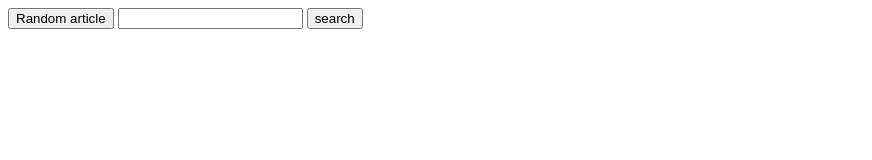
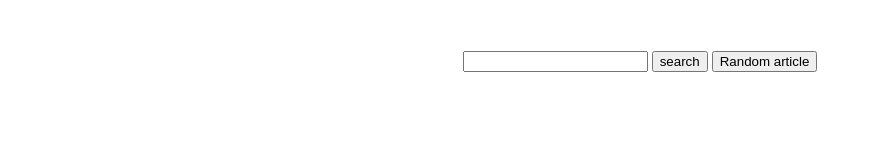
Before and after one commit to ianrosedev/wiki-viewer, a plain HTML site: page index.html in a window 1280 px wide. Shown: the whole page, without its empty margins (0-872 px from the left). Drawn offline with nearby package versions, Linux system fonts and the light colour scheme.

Commit message:
Both button and auto-fill working

```diff
--- a/index.html
+++ b/index.html
@@ -9,9 +9,11 @@
   <body>
     <div id="main-content">
       <div id="main-text">
-        <button id="random">Random article</button>
-        <input id="searchterm">
-        <button id="search">search</button>
+        <div id="test">
+          <input id="search-term">
+          <button id="search">search</button>
+          <button id="random">Random article</button>
+        </div>
         <div id="results"></div>
       </div
     </div>
--- a/script.js
+++ b/script.js
@@ -1,7 +1,7 @@
  $(function() {
   // Search Wikipedia
-  $("#searchterm").keyup(function(e) {
-    var q = $("#searchterm").val();
+  $("#search, #search-term").on('click keyup', function(e) {
+    var q = $("#search-term").val();
     $.getJSON("http://en.wikipedia.org/w/api.php?callback=?",
       {
         srsearch: q,
@@ -11,8 +11,8 @@
       },
     function(data) {
       $("#results").empty();
-      $("#results").append("<p>Results for <b>" + q + "</b></p>");
-      $.each(data.query.search, function(i,item){
+      $("#results").append("<h3>Results for: <b>" + q + "</b></h3>");
+      $.each(data.query.search, function(i, item){
       $("#results").append("<div><a href='http://en.wikipedia.org/wiki/" + encodeURIComponent(item.title) + "'>" + item.title + "</a><br>" + item.snippet + "<br><br></div>");
       });
     });
--- a/style.css
+++ b/style.css
@@ -0,0 +1,11 @@
+body {
+  background-color: #FFF;
+}
+
+#main-content {
+  margin: 4vw;
+}
+
+#test {
+  text-align: center;
+}
```
